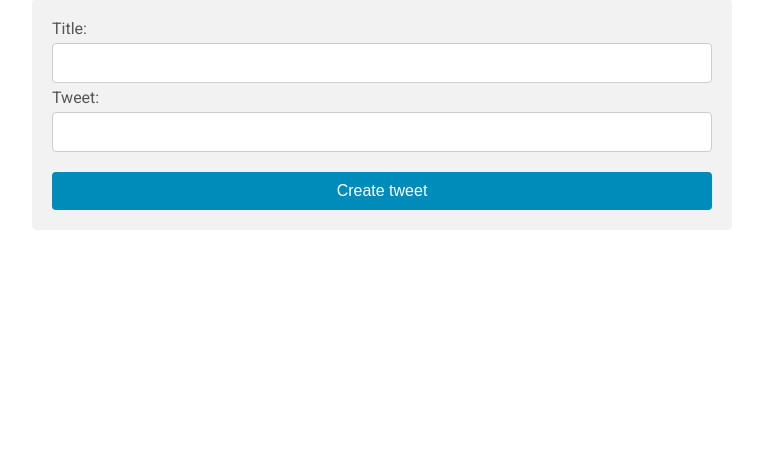
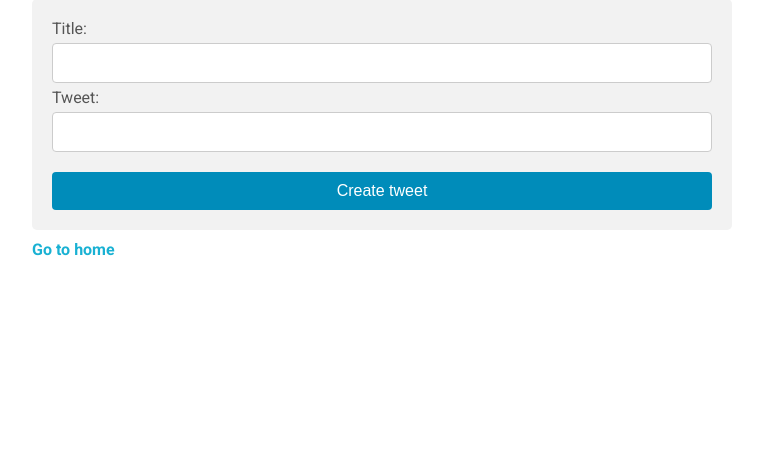
Before and after one commit to lywebdev/matrix-studying, a Node server app: page /tweets/create in a window 1280 px wide. Shown: the part 109-563 px from the top of the page, without its empty margins (258-1021 px from the left). Run offline with Node 20, Linux system fonts and the light colour scheme; the visitor is signed in with stand-in values (Sample User, id 1); some libraries are stand-ins or nearby versions.

Commit message:
add "go to home" link

```diff
--- a/Backend challenge/views/tweet-create.ejs
+++ b/Backend challenge/views/tweet-create.ejs
@@ -21,6 +21,8 @@
             </div>
             <button type="submit" style="margin-top: 20px;">Create tweet</button>
         </form>
+
+        <a href="/" class="link" style="margin-top: 10px;">Go to home</a>
     </div>
 </div>
 </body>
--- a/Backend challenge/views/tweet-edit.ejs
+++ b/Backend challenge/views/tweet-edit.ejs
@@ -21,6 +21,8 @@
             </div>
             <button type="submit" style="margin-top: 20px;">Update tweet!</button>
         </form>
+
+        <a href="/" class="link" style="margin-top: 10px;">Go to home</a>
     </div>
 </div>
 </body>
```
